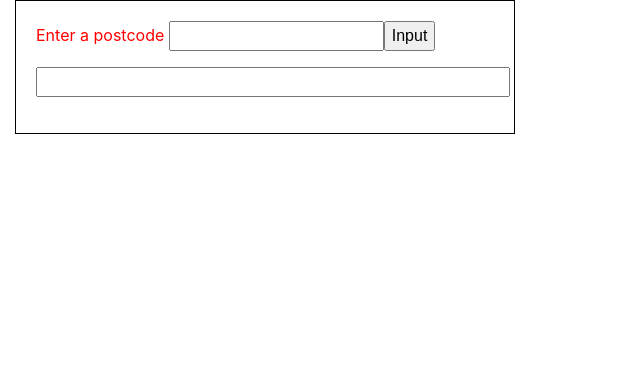
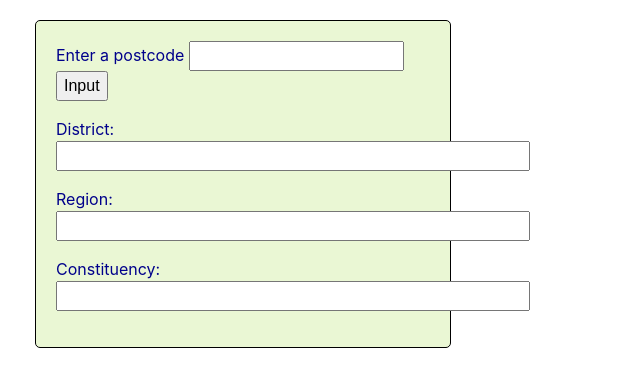
Before and after one commit to MarkH5555/postcodes, a plain HTML site: page index.html in a window 1280 px wide. Shown: the whole page, without its empty margins (0-640 px from the left). Drawn offline with nearby package versions, Linux system fonts and the light colour scheme.

Commit message:
a bit more functionality

```diff
--- a/css/style.css
+++ b/css/style.css
@@ -1,16 +1,24 @@
 body {
 
-	color: red;
+	color: darkblue;
 }
 
 .app-wrapper {
 
+	background-color: #EAF7D4;
 	border: 1px solid black;
+	border-radius: 5px;
+	margin: 20px;
 	padding: 20px;
-	width: 500px;
+	width: 416px;
 }
 
 .postcode-input {
 
 	margin-top: 20px;
 }
+
+.field-label {
+
+	margin-bottom: 0px;
+}
--- a/index.html
+++ b/index.html
@@ -13,9 +13,11 @@
 
         <div class="app-wrapper">
 
-        	<p >Enter a postcode <input type="text" id="postcode-input"></input><button class="postcode-button">Input</button></p>
+        	<p >Enter a postcode <input type="text" default="AB12 3CD" id="postcode-input"></input><button class="postcode-button">Input</button></p>
 
-            <p><input size="48" id="field1"></input></p>
+            <p class="field-label">District: </p><p><input size="48" id="field1"></input></p>
+            <p class="field-label">Region: </p><p><input size="48" id="field2"></input></p>
+            <p class="field-label">Constituency: </p><p><input size="48" id="field3"></input></p>
 
         </div>
 
--- a/js/postcode.js
+++ b/js/postcode.js
@@ -5,6 +5,14 @@
 let url = "https://api.postcodes.io/postcodes/";
 
 
+clearFields();
+
+
+function clearFields(){
+	$("#field1").val(" ");
+	$("#field2").val(" ");
+	$("#field3").val(" ");
+}
 
 
 function getData(val) {
@@ -12,16 +20,20 @@ function getData(val) {
 	$.get( url + val, function(res, status){
 
 		$("#field1").val(res.result.admin_district);
+		$("#field2").val(res.result.region);
+		$("#field3").val(res.result.parliamentary_constituency);
 
 	});
 }
-
 
 
 $(".postcode-button").click(function(){
 
 	let pval = $("#postcode-input").val();
 
+	clearFields();
+	$("#field1").val("Postcode not found");
+
 	getData(pval);
 
 });
```
Also changed, not shown: 1 other file.
